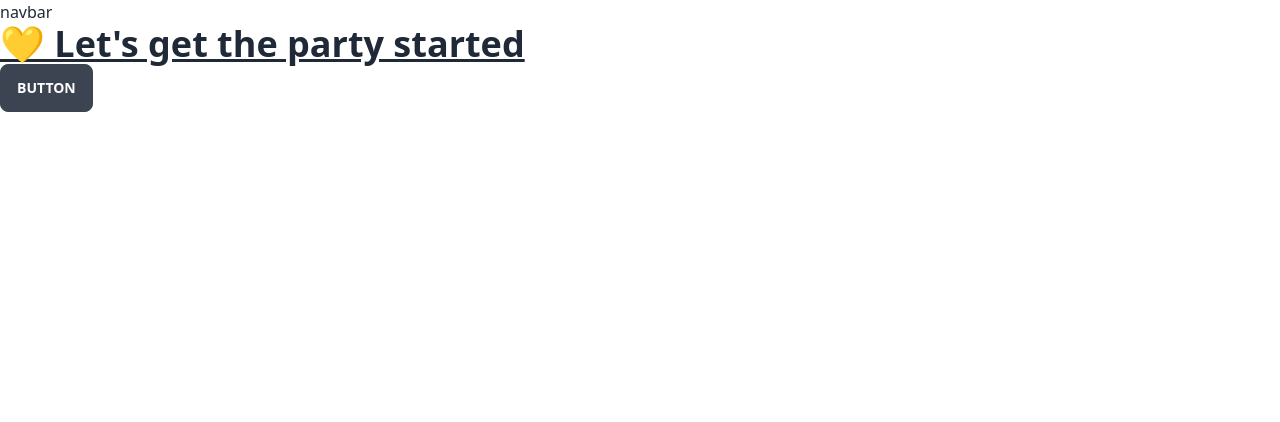
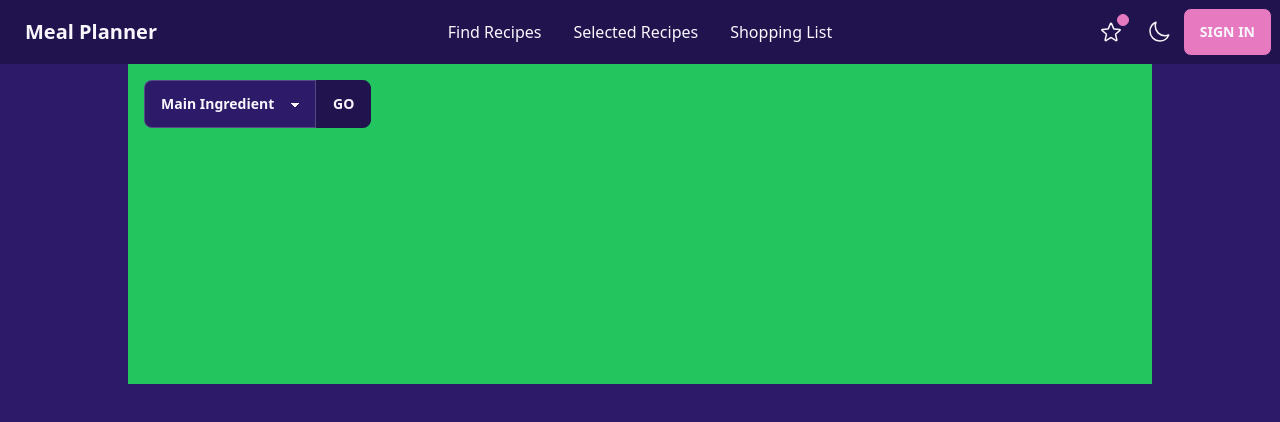
Before and after one commit to jwsandeman/meal-planner, a React (Create React App) app: page /find-recipes in a window 1280 px wide. Shown: the top 422 px of the page. Built offline with nearby package versions, Linux system fonts and the light colour scheme.

Commit message:
added navbar styling to Navbar,jsx. added main ingredient select logic to FindRecipes.jsx

```diff
--- a/public/index.html
+++ b/public/index.html
@@ -1,5 +1,5 @@
 <!DOCTYPE html>
-<html lang="en">
+<html lang="en" data-theme="synthwave">
   <head>
     <meta charset="utf-8" />
     <link rel="icon" href="%PUBLIC_URL%/favicon.ico" />
--- a/src/components/common/Navbar.jsx
+++ b/src/components/common/Navbar.jsx
@@ -1,7 +1,146 @@
 import React from 'react';
+import { useGlobalState } from '../../utils/stateContext.jsx';
 
-const navbar = () => {
-  return <div>navbar</div>;
+const Navbar = () => {
+  const { store } = useGlobalState();
+  const { loggedInUser } = store;
+
+  return (
+    <div className="navbar bg-neutral">
+      <div className="navbar-start">
+        <div className="dropdown">
+          <label tabIndex={0} className="btn btn-ghost lg:hidden">
+            <svg
+              xmlns="http://www.w3.org/2000/svg"
+              className="h-5 w-5"
+              fill="none"
+              viewBox="0 0 24 24"
+              stroke="currentColor"
+            >
+              <path
+                strokeLinecap="round"
+                strokeLinejoin="round"
+                strokeWidth="2"
+                d="M4 6h16M4 12h8m-8 6h16"
+              />
+            </svg>
+          </label>
+          <ul
+            tabIndex={0}
+            className="menu menu-compact dropdown-content mt-3 p-2 shadow bg-base-100 rounded-box w-52"
+          >
+            <li>
+              <a>Item 1</a>
+            </li>
+            <li tabIndex={0}>
+              <a className="justify-between">
+                Parent
+                <svg
+                  className="fill-current"
+                  xmlns="http://www.w3.org/2000/svg"
+                  width="24"
+                  height="24"
+                  viewBox="0 0 24 24"
+                >
+                  <path d="M8.59,16.58L13.17,12L8.59,7.41L10,6L16,12L10,18L8.59,16.58Z" />
+                </svg>
+              </a>
+              <ul className="p-2">
+                <li>
+                  <a>Submenu 1</a>
+                </li>
+                <li>
+                  <a>Submenu 2</a>
+                </li>
+              </ul>
+            </li>
+            <li>
+              <a>Item 3</a>
+            </li>
+          </ul>
+        </div>
+        <a className="btn btn-ghost normal-case text-xl">Meal Planner</a>
+      </div>
+      <div className="navbar-center hidden lg:flex">
+        <ul className="menu menu-horizontal p-0">
+          <li>
+            <a>Find Recipes</a>
+          </li>
+          <li>
+            <a>Selected Recipes</a>
+          </li>
+          <li>
+            <a>Shopping List</a>
+          </li>
+        </ul>
+      </div>
+      <div className="navbar-end">
+        <button className="btn btn-ghost btn-circle">
+          <div className="indicator">
+            <svg
+              xmlns="http://www.w3.org/2000/svg"
+              fill="none"
+              viewBox="0 0 24 24"
+              strokeWidth={1.5}
+              stroke="currentColor"
+              className="w-6 h-6"
+            >
+              <path
+                strokeLinecap="round"
+                strokeLinejoin="round"
+                d="M11.48 3.499a.562.562 0 011.04 0l2.125 5.111a.563.563 0 00.475.345l5.518.442c.499.04.701.663.321.988l-4.204 3.602a.563.563 0 00-.182.557l1.285 5.385a.562.562 0 01-.84.61l-4.725-2.885a.563.563 0 00-.586 0L6.982 20.54a.562.562 0 01-.84-.61l1.285-5.386a.562.562 0 00-.182-.557l-4.204-3.602a.563.563 0 01.321-.988l5.518-.442a.563.563 0 00.475-.345L11.48 3.5z"
+              />
+            </svg>
+            <span className="badge badge-xs badge-primary indicator-item"></span>
+          </div>
+        </button>
+        <button className="btn btn-ghost btn-circle">
+          <svg
+            xmlns="http://www.w3.org/2000/svg"
+            fill="none"
+            viewBox="0 0 24 24"
+            strokeWidth={1.5}
+            stroke="currentColor"
+            className="w-6 h-6"
+          >
+            <path
+              strokeLinecap="round"
+              strokeLinejoin="round"
+              d="M21.752 15.002A9.718 9.718 0 0118 15.75c-5.385 0-9.75-4.365-9.75-9.75 0-1.33.266-2.597.748-3.752A9.753 9.753 0 003 11.25C3 16.635 7.365 21 12.75 21a9.753 9.753 0 009.002-5.998z"
+            />
+          </svg>
+        </button>
+        {loggedInUser ? (
+          <div className="dropdown dropdown-end">
+            <label tabIndex={0} className="btn btn-ghost btn-circle avatar">
+              <div className="w-10 rounded-full">
+                <img src="https://placeimg.com/80/80/people" />
+              </div>
+            </label>
+            <ul
+              tabIndex={0}
+              className="menu menu-compact dropdown-content mt-3 p-2 shadow bg-base-100 rounded-box w-52"
+            >
+              <li>
+                <a className="justify-between">
+                  Profile
+                  <span className="badge">New</span>
+                </a>
+              </li>
+              <li>
+                <a>Settings</a>
+              </li>
+              <li>
+                <a>Logout</a>
+              </li>
+            </ul>
+          </div>
+        ) : (
+          <a className="btn bg-primary">Sign In</a>
+        )}
+      </div>
+    </div>
+  );
 };
 
-export default navbar;
+export default Navbar;
--- a/src/components/pages/FindRecipes.jsx
+++ b/src/components/pages/FindRecipes.jsx
@@ -1,10 +1,27 @@
 import React from 'react';
 
 const FindRecipes = () => {
+  const mainIngredients = ['chicken', 'beef', 'lamb', 'pork', 'vegetarian', 'vegan'];
+
   return (
-    <div>
-      <h1 className="text-4xl font-bold underline">💛 Let's get the party started</h1>
-      <button className="btn">Button</button>
+    <div className="container mx-auto p-4 bg-green-500 artboard artboard-horizontal phone-6">
+      <div className="form-control">
+        <div className="input-group">
+          <select className="select select-bordered">
+            <option disabled selected>
+              Main Ingredient
+            </option>
+            {mainIngredients.map((ingredient) => {
+              return (
+                <option key={ingredient} value={ingredient}>
+                  {ingredient}
+                </option>
+              );
+            })}
+          </select>
+          <button className="btn">Go</button>
+        </div>
+      </div>
     </div>
   );
 };
--- a/tailwind.config.js
+++ b/tailwind.config.js
@@ -4,7 +4,10 @@ module.exports = {
     "./src/**/*.{js,jsx,ts,tsx}"
   ],
   theme: {
-    extend: {}
+    extend: {},
+    container: {
+      center: true
+    }
   },
   plugins: [require("daisyui")]
 };
```
